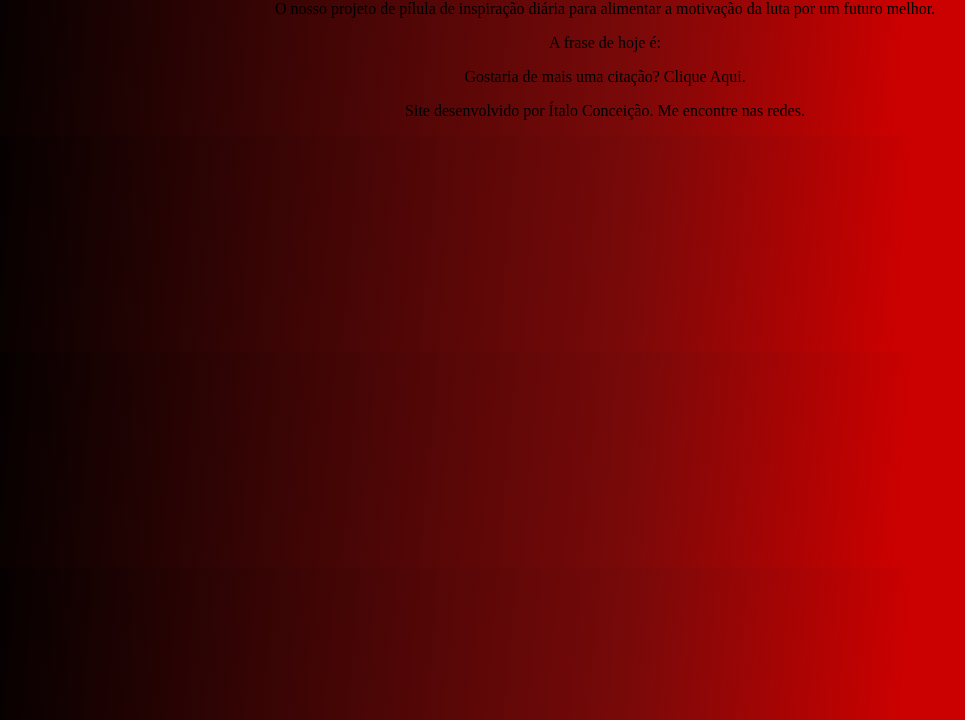
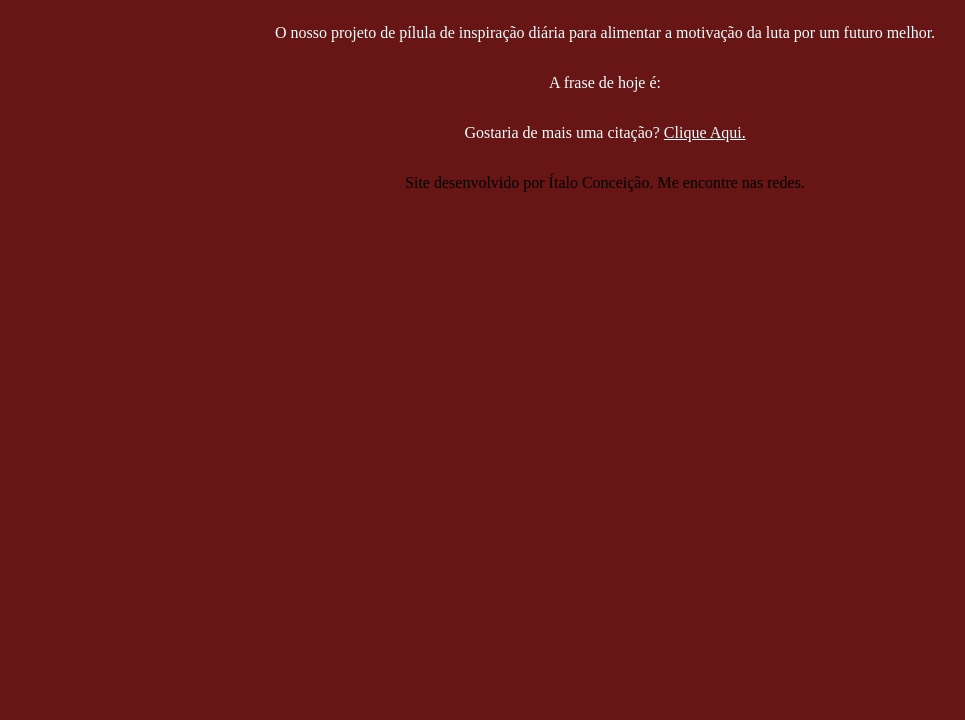
Before and after one commit to italoconceicao/phrases, a plain HTML site: page frases.html in a window 1280 px wide. Shown: the part 80-800 px from the top of the page, without its empty margins (35-1000 px from the left). Drawn offline with Linux system fonts and the light colour scheme.

Commit message:
Update style.css

```diff
--- a/style.css
+++ b/style.css
@@ -1,10 +1,23 @@
-body {
-    background: rgb(0,0,0);
-    background: linear-gradient(95deg, rgba(0,0,0,1) 0%, rgba(121,9,9,1) 52%, rgba(203,0,0,1) 73%);
+html {
+    background: rgb(104, 21, 21);
 }
 
 main {
+    display: flex;
+    flex-direction: column;
+    align-items: center;
+    justify-content: center;
+    color: azure;
+
+}
+#content {
+    /* width: 90vw;
+    height: 70vh; */
     text-align: center;
+}
+
+span {
+    text-decoration: underline;
 }
 
 
```
